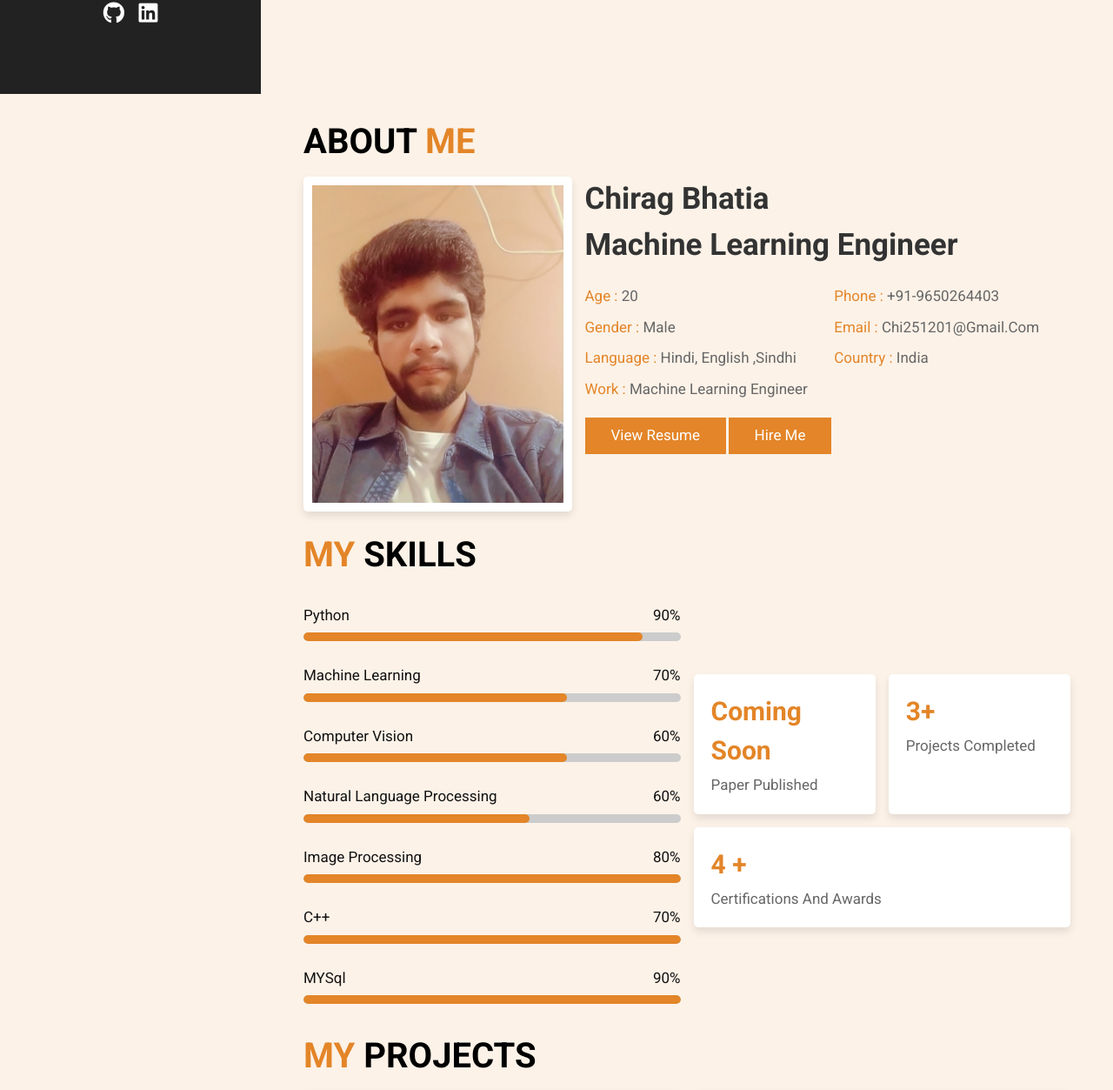
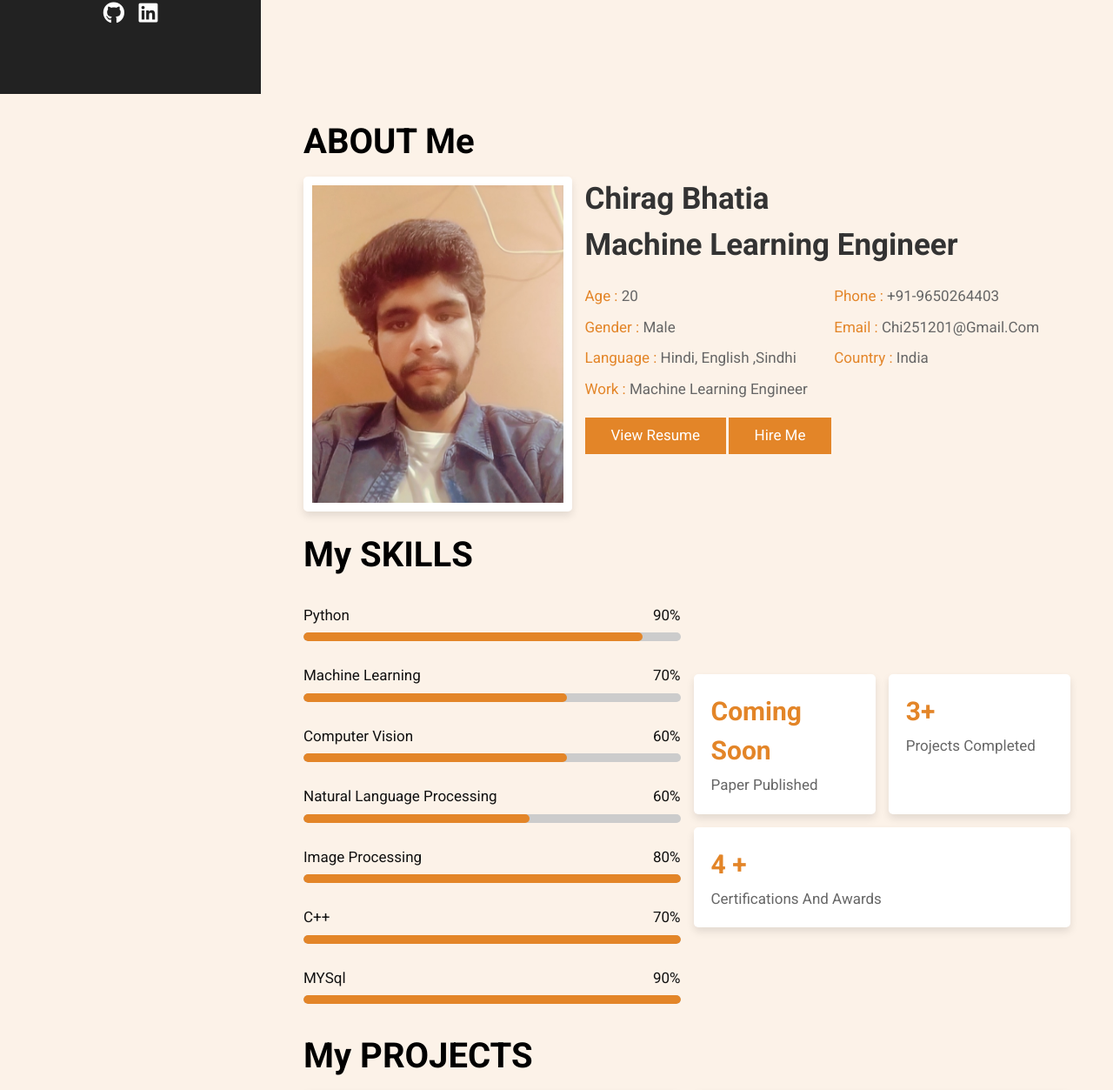
Before and after one commit to Chirag-fs/Chirag-fs.github.io, a plain HTML site: page index.html in a window 1280 px wide. Shown: the part 692-1945 px from the top of the page at 87% size. Drawn offline with Linux system fonts and the light colour scheme; a script that the page names is missing.

Commit message:
Update index.html

```diff
--- a/index.html
+++ b/index.html
@@ -70,7 +70,7 @@
 
     <section class="about" id="about">
 
-        <h1 class="heading"> about <span> me </span> </h1>
+        <h1 class="heading1"> about <span> me </span> </h1>
 
         <div class="row-1">
 
@@ -100,7 +100,7 @@
 
         </div>
 
-        <h1 class="heading"> <span> my </span> skills </h1>
+        <h1 class="heading1"> <span> my </span> skills </h1>
 
         <div class="row-2">
 
@@ -162,7 +162,7 @@
     <!-- service section starts  -->
     <section class="portfolio" id="portfolio">
 
-        <h1 class="heading"> <span> my </span> projects </h1>
+        <h1 class="heading1"> <span> my </span> projects </h1>
 
         <div class="box-container">
 
@@ -230,7 +230,7 @@
 
     <section class="service" id="service">
 
-        <<h1 class="heading"> <span> </span> Other profiles </h1>
+        <<h1 class="heading1"> <span> </span> Other profiles </h1>
 
             <div class="box-container">
                 <a href="https://medium.com/@chi251201" target="_blank">
```
